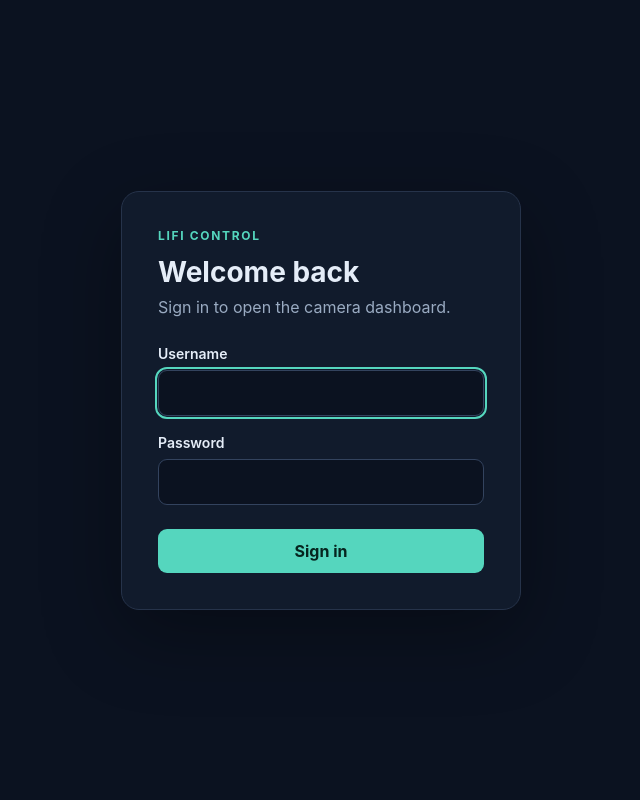
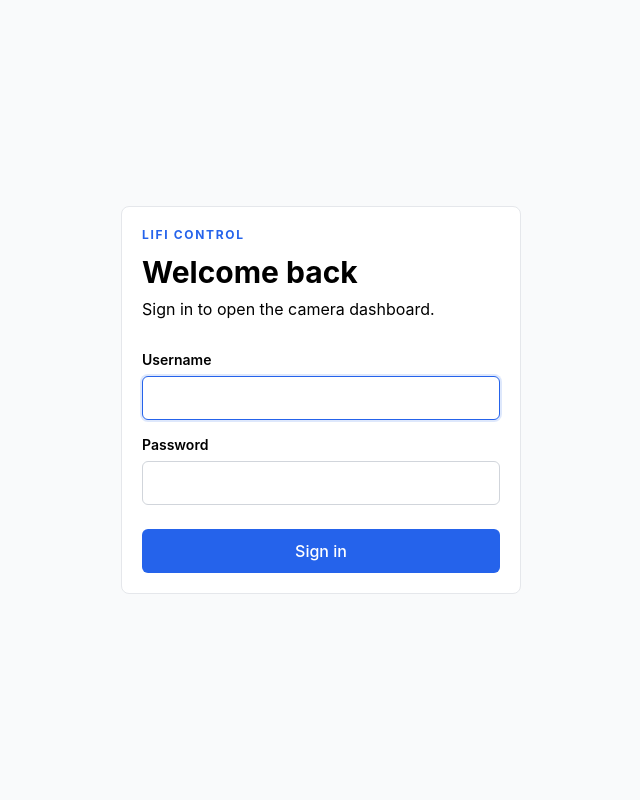
Before and after one commit to aradhanagoudadi7276/LiFi-VLC, a Django app: page /login/ in a window 1280 px wide. Shown: the whole page, without its empty margins (319-959 px from the left). Run offline with Django 5.2, Linux system fonts and the light colour scheme.

Commit message:
implement theming support with customizable styles and add theme context processor

```diff
--- /dev/null
+++ b/config/theme.json
@@ -0,0 +1,146 @@
+{
+  "theme": {
+    "name": "Minimal Light",
+    "mode": "light",
+    "colors": {
+      "primary": "#2563EB",
+      "primary_hover": "#1D4ED8",
+      "secondary": "#6366F1",
+      "accent": "#0891B2",
+      "background": "#F9FAFB",
+      "surface": "#FFFFFF",
+      "surface_secondary": "#F3F4F6",
+      "surface_hover": "#F3F6FA",
+      "text_primary": "#111827",
+      "text_secondary": "#4B5563",
+      "text_muted": "#9CA3AF",
+      "border": "#E5E7EB",
+      "border_focus": "#2563EB",
+      "success": "#15803D",
+      "success_background": "#F0FDF4",
+      "warning": "#B45309",
+      "warning_background": "#FFFBEB",
+      "error": "#B91C1C",
+      "error_background": "#FEF2F2",
+      "info": "#0369A1",
+      "info_background": "#F0F9FF"
+    },
+    "typography": {
+      "font_family": {
+        "primary": "Inter",
+        "heading": "Inter",
+        "monospace": "JetBrains Mono",
+        "fallback": [
+          "system-ui",
+          "-apple-system",
+          "BlinkMacSystemFont",
+          "Segoe UI",
+          "sans-serif"
+        ]
+      },
+      "font_sizes": {
+        "xs": "12px",
+        "sm": "14px",
+        "base": "15px",
+        "lg": "17px",
+        "xl": "20px",
+        "2xl": "24px",
+        "3xl": "30px",
+        "4xl": "36px"
+      },
+      "font_weights": {
+        "regular": 400,
+        "medium": 500,
+        "semibold": 600,
+        "bold": 700
+      },
+      "line_height": {
+        "tight": 1.25,
+        "normal": 1.5,
+        "relaxed": 1.7
+      }
+    },
+    "border_radius": {
+      "none": "0px",
+      "sm": "4px",
+      "md": "8px",
+      "lg": "10px",
+      "xl": "14px",
+      "full": "9999px"
+    },
+    "spacing": {
+      "xs": "4px",
+      "sm": "8px",
+      "md": "12px",
+      "lg": "16px",
+      "xl": "24px",
+      "2xl": "32px",
+      "3xl": "48px"
+    },
+    "shadows": {
+      "sm": "none",
+      "md": "none",
+      "lg": "none"
+    },
+    "components": {
+      "card": {
+        "background": "#FFFFFF",
+        "border": "1px solid #E5E7EB",
+        "radius": "8px",
+        "padding": "20px",
+        "shadow": "none"
+      },
+      "button": {
+        "primary_background": "#2563EB",
+        "primary_text": "#FFFFFF",
+        "hover_background": "#1D4ED8",
+        "radius": "6px",
+        "height": "38px",
+        "font_weight": 500
+      },
+      "input": {
+        "background": "#FFFFFF",
+        "text": "#111827",
+        "placeholder": "#9CA3AF",
+        "border": "#D1D5DB",
+        "focus_border": "#2563EB",
+        "radius": "6px",
+        "height": "40px"
+      },
+      "sidebar": {
+        "background": "#FFFFFF",
+        "text": "#4B5563",
+        "active_background": "#EFF6FF",
+        "active_text": "#2563EB",
+        "width": "240px",
+        "border_right": "1px solid #E5E7EB"
+      },
+      "header": {
+        "background": "#FFFFFF",
+        "text": "#111827",
+        "border_bottom": "1px solid #E5E7EB",
+        "height": "60px"
+      }
+    },
+    "charts": {
+      "primary": "#2563EB",
+      "secondary": "#6366F1",
+      "signal": "#0891B2",
+      "success": "#15803D",
+      "warning": "#B45309",
+      "grid": "#E5E7EB",
+      "label": "#6B7280",
+      "background": "#FFFFFF"
+    },
+    "effects": {
+      "transition": "150ms ease",
+      "hover_opacity": 0.95,
+      "focus_ring": "0 0 0 2px rgba(37, 99, 235, 0.15)"
+    },
+    "accessibility": {
+      "reduced_motion": true,
+      "visible_focus": true,
+      "minimum_touch_target": "44px"
+    }
+  }
+}
--- /dev/null
+++ b/dashboard/context_processors.py
@@ -0,0 +1,5 @@
+from django.conf import settings
+
+
+def theme(request):
+    return {"theme": settings.THEME_CONFIG["theme"]}
--- a/dashboard/templates/dashboard/login.html
+++ b/dashboard/templates/dashboard/login.html
@@ -5,18 +5,22 @@
   <meta name="viewport" content="width=device-width, initial-scale=1">
   <title>Sign in | LiFi Control</title>
   <style>
-    :root { color-scheme: dark; font-family: Inter, ui-sans-serif, system-ui, sans-serif; }
+    {% include "dashboard/theme_tokens.html" %}
     * { box-sizing: border-box; }
-    body { min-height: 100vh; margin: 0; display: grid; place-items: center; padding: 24px; background: #0b1220; color: #e5edf8; }
-    .card { width: min(100%, 400px); padding: 36px; border: 1px solid #26334a; border-radius: 18px; background: #111b2c; box-shadow: 0 24px 80px #0005; }
-    .eyebrow { color: #55d6be; font-size: 12px; font-weight: 700; letter-spacing: .14em; text-transform: uppercase; }
-    h1 { margin: 12px 0 8px; font-size: 28px; }
-    p { margin: 0 0 28px; color: #9aabc2; }
-    label { display: block; margin: 18px 0 8px; font-size: 14px; font-weight: 600; }
-    input { width: 100%; padding: 12px 14px; border: 1px solid #33435e; border-radius: 9px; background: #0b1220; color: inherit; font: inherit; }
-    input:focus { outline: 2px solid #55d6be; outline-offset: 1px; }
-    button { width: 100%; margin-top: 24px; padding: 12px; border: 0; border-radius: 9px; background: #55d6be; color: #06251f; font: inherit; font-weight: 750; cursor: pointer; }
-    .error { margin: 16px 0 0; color: #ff9e9e; font-size: 14px; }
+    body { min-height: 100vh; margin: 0; display: grid; place-items: center; padding: var(--spacing-xl); background: var(--color-background); color: var(--color-text-primary); font-family: var(--font-primary), var(--font-fallback); }
+    .card { width: min(100%, 400px); padding: var(--component-card-padding); border: var(--component-card-border); border-radius: var(--component-card-radius); background: var(--component-card-background); box-shadow: var(--component-card-shadow); }
+    .eyebrow { color: var(--color-primary); font-size: var(--font-size-xs); font-weight: var(--font-weight-bold); letter-spacing: .14em; text-transform: uppercase; }
+    h1 { margin: var(--spacing-md) 0 var(--spacing-sm); font-family: var(--font-heading), var(--font-fallback); font-size: var(--font-size-3xl); line-height: var(--line-height-tight); }
+    p { margin: 0 0 var(--spacing-2xl); color: var(--color-text-secondary); }
+    label { display: block; margin: var(--spacing-lg) 0 var(--spacing-sm); font-size: var(--font-size-sm); font-weight: var(--font-weight-semibold); }
+    input { width: 100%; min-height: max(var(--component-input-height), {{ theme.accessibility.minimum_touch_target }}); padding: var(--spacing-sm) var(--spacing-md); border: 1px solid var(--component-input-border); border-radius: var(--component-input-radius); background: var(--component-input-background); color: var(--component-input-text); font: inherit; transition: border-color var(--effect-transition), box-shadow var(--effect-transition); }
+    input::placeholder { color: var(--component-input-placeholder); }
+    input:focus-visible { border-color: var(--component-input-focus_border); outline: none; box-shadow: var(--effect-focus_ring); }
+    button { width: 100%; min-height: max(var(--component-button-height), {{ theme.accessibility.minimum_touch_target }}); margin-top: var(--spacing-xl); padding: var(--spacing-sm); border: 0; border-radius: var(--component-button-radius); background: var(--component-button-primary_background); color: var(--component-button-primary_text); font: inherit; font-weight: var(--component-button-font_weight); cursor: pointer; transition: background var(--effect-transition), box-shadow var(--effect-transition); }
+    button:hover { background: var(--component-button-hover_background); }
+    button:focus-visible { outline: none; box-shadow: var(--effect-focus_ring); }
+    .error { margin: var(--spacing-lg) 0 0; color: var(--color-error); font-size: var(--font-size-sm); }
+    @media (prefers-reduced-motion: reduce) { *, *::before, *::after { scroll-behavior: auto !important; transition-duration: 0.01ms !important; } }
   </style>
 </head>
 <body>
--- /dev/null
+++ b/dashboard/templates/dashboard/theme_tokens.html
@@ -0,0 +1,39 @@
+:root {
+  color-scheme: {{ theme.mode }};
+{% for name, value in theme.colors.items %}
+  --color-{{ name }}: {{ value }};
+{% endfor %}
+  --font-primary: {{ theme.typography.font_family.primary }};
+  --font-heading: {{ theme.typography.font_family.heading }};
+  --font-monospace: {{ theme.typography.font_family.monospace }};
+  --font-fallback: {{ theme.typography.font_family.fallback|join:", " }};
+{% for name, value in theme.typography.font_sizes.items %}
+  --font-size-{{ name }}: {{ value }};
+{% endfor %}
+{% for name, value in theme.typography.font_weights.items %}
+  --font-weight-{{ name }}: {{ value }};
+{% endfor %}
+{% for name, value in theme.typography.line_height.items %}
+  --line-height-{{ name }}: {{ value }};
+{% endfor %}
+{% for name, value in theme.border_radius.items %}
+  --radius-{{ name }}: {{ value }};
+{% endfor %}
+{% for name, value in theme.spacing.items %}
+  --spacing-{{ name }}: {{ value }};
+{% endfor %}
+{% for name, value in theme.shadows.items %}
+  --shadow-{{ name }}: {{ value }};
+{% endfor %}
+{% for component, properties in theme.components.items %}
+{% for name, value in properties.items %}
+  --component-{{ component }}-{{ name }}: {{ value }};
+{% endfor %}
+{% if component == "header" and properties.border_bottom %}
+  --component-header-border: {{ properties.border_bottom }};
+{% endif %}
+{% endfor %}
+{% for name, value in theme.effects.items %}
+  --effect-{{ name }}: {{ value }};
+{% endfor %}
+}
```
Also changed, not shown: config/settings.py (+8 -1 lines), dashboard/templates/dashboard/index.html (+30 -22 lines), dashboard/tests.py (+7 -0 lines), README.md.
